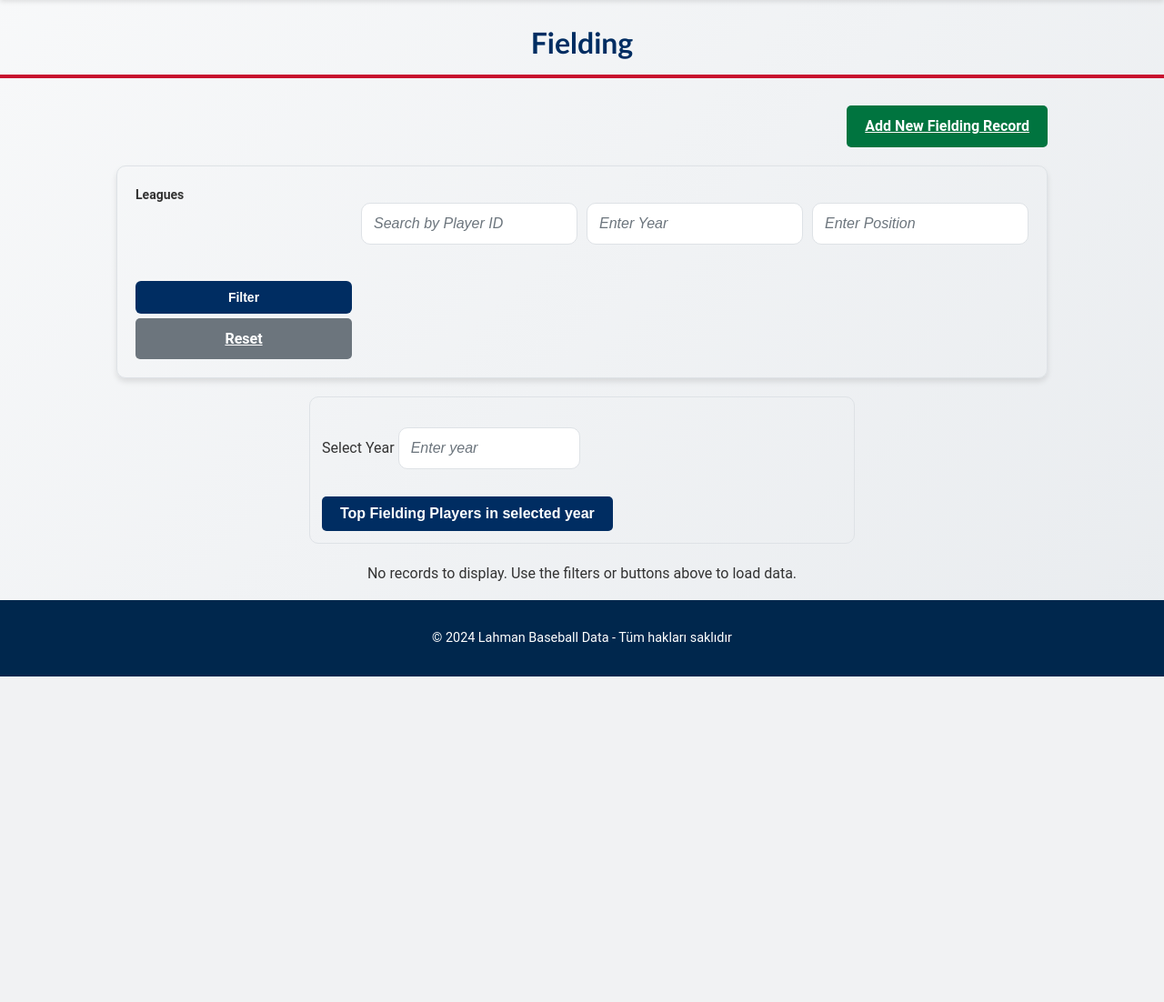
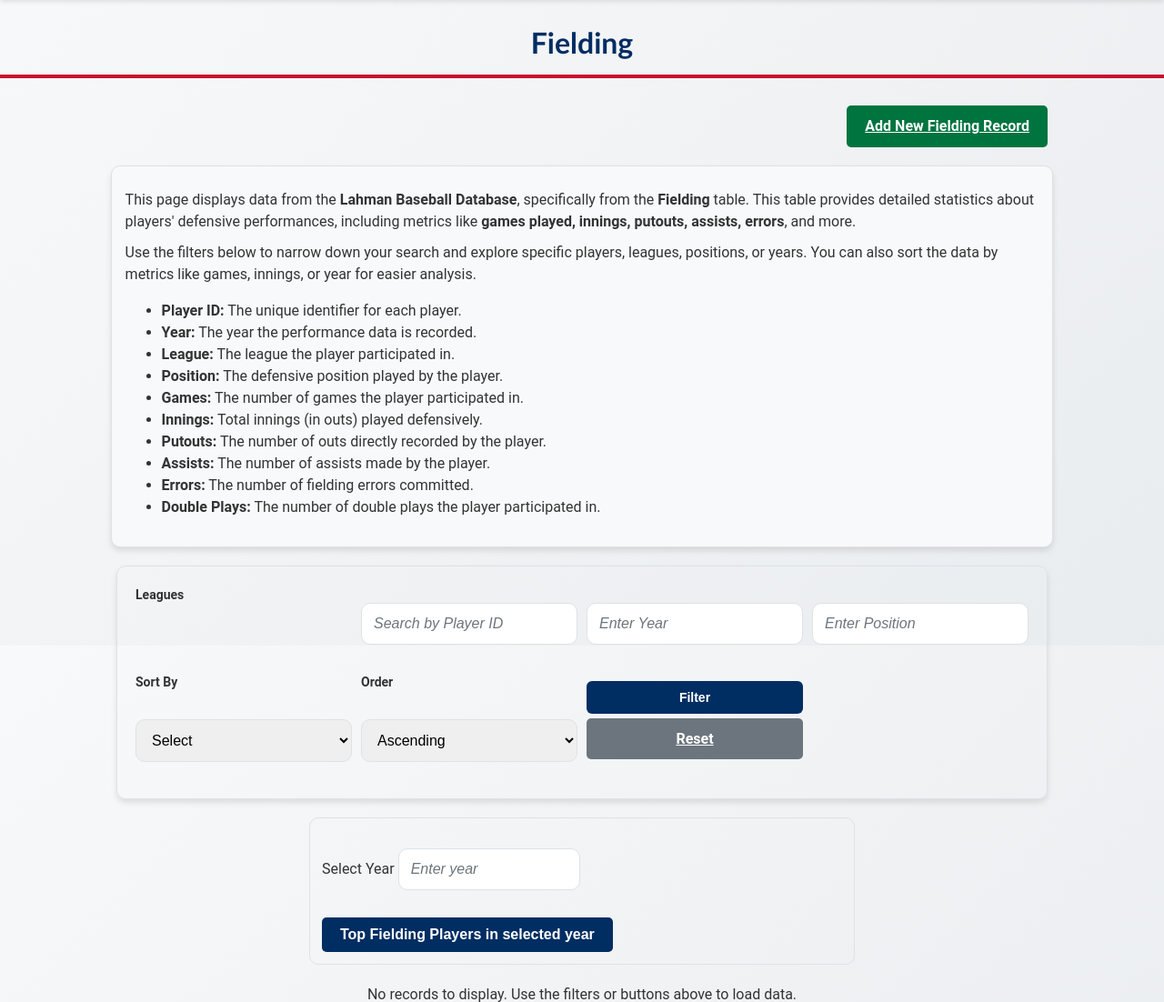
Before and after one commit to CommitCrewDB/CommitCrew, a Flask app: page /fielding in a window 1280 px wide. Shown: the part 90-1192 px from the top of the page at 91% size. Before the commit the page ends 834 px from the top, so only its background shows below. Run offline with Flask 3, Linux system fonts and the light colour scheme; data that the repository does not hold is empty.

Commit message:
Add sorting and filtering enhancements to Fielding table

```diff
--- a/app/templates/fielding.html
+++ b/app/templates/fielding.html
@@ -3,6 +3,7 @@
 Fielding
 {% endblock %}
 {% block content %}
+<link rel="stylesheet" href="https://cdnjs.cloudflare.com/ajax/libs/font-awesome/5.15.4/css/all.min.css">
 <link rel="stylesheet" href="{{ url_for('static', filename='fielding.css') }}">
 <script src="{{ url_for('static', filename='js/app.js') }}"></script>
 
@@ -11,6 +12,32 @@ Fielding
 <div class="text-right my-3">
     <a href="{{ url_for('add_fielding_page') }}" class="btn btn-success">Add New Fielding Record</a>
 </div>
+
+<div class="info-container">
+    <p>
+        This page displays data from the <strong>Lahman Baseball Database</strong>, specifically from the
+        <strong>Fielding</strong> table. This table provides detailed statistics about players' defensive
+        performances, including metrics like <strong>games played, innings, putouts, assists, errors</strong>,
+        and more.
+    </p>
+    <p>
+        Use the filters below to narrow down your search and explore specific players, leagues, positions, or years.
+        You can also sort the data by metrics like games, innings, or year for easier analysis.
+    </p>
+    <ul>
+        <li><strong>Player ID:</strong> The unique identifier for each player.</li>
+        <li><strong>Year:</strong> The year the performance data is recorded.</li>
+        <li><strong>League:</strong> The league the player participated in.</li>
+        <li><strong>Position:</strong> The defensive position played by the player.</li>
+        <li><strong>Games:</strong> The number of games the player participated in.</li>
+        <li><strong>Innings:</strong> Total innings (in outs) played defensively.</li>
+        <li><strong>Putouts:</strong> The number of outs directly recorded by the player.</li>
+        <li><strong>Assists:</strong> The number of assists made by the player.</li>
+        <li><strong>Errors:</strong> The number of fielding errors committed.</li>
+        <li><strong>Double Plays:</strong> The number of double plays the player participated in.</li>
+    </ul>
+</div>
+
 
 <!-- Search and Filter Form -->
 <form method="get" action="{{ url_for('fielding_page') }}" class="search-form filter-form">
@@ -66,6 +93,24 @@ Fielding
                 value="{{ request.args.get('position', '') }}"
             />
         </div>
+        <div class="form-group">
+            <label for="sort_by">Sort By</label>
+            <select name="sort_by" id="sort_by" class="form-control">
+                <option value="">Select</option>
+                <option value="games" {% if request.args.get('sort_by') == 'games' %}selected{% endif %}>Games</option>
+                <option value="innings" {% if request.args.get('sort_by') == 'innings' %}selected{% endif %}>Innings</option>
+                <option value="year" {% if request.args.get('sort_by') == 'year' %}selected{% endif %}>Year</option>
+            </select>
+        </div>
+
+        <div class="form-group">
+            <label for="sort_order">Order</label>
+            <select name="sort_order" id="sort_order" class="form-control">
+                <option value="asc" {% if request.args.get('sort_order') == 'asc' %}selected{% endif %}>Ascending</option>
+                <option value="desc" {% if request.args.get('sort_order') == 'desc' %}selected{% endif %}>Descending</option>
+            </select>
+        </div>
+
         <!-- Submit and Reset Buttons -->
         <div class="form-group">
             <button type="submit" class="btn btn-primary">Filter</button>
@@ -121,12 +166,17 @@ Fielding
                         <td>{{ record.CS }}</td>
                         <td>{{ record.ZR }}</td>
                         <td>
-                            <!-- Update Button -->
-                            <a href="{{ url_for('update_fielding_page', record_id=record.ID) }}" class="btn btn-warning btn-sm">
-                                <i class="fas fa-edit"></i> Update
-                            </a>
-                            <form method="POST" action="{{ url_for('delete_fielding_record', record_id=record.ID) }}" style="display:inline;">
-                                <button type="submit" class="btn btn-danger btn-sm"><i class="fas fa-trash"></i> Delete</button>
+                            <form action="{{ url_for('update_fielding_page', record_id=record.ID) }}" method="get" style="display:inline; border: none; margin: 0; padding: 0;">
+                                <button type="submit" class="btn btn-dark btn-sm" style="margin-right: 5px;">
+                                    <i class="fas fa-edit"></i> Update
+                                </button>
+                            </form>
+
+                            <!-- Delete Button -->
+                            <form method="POST" action="{{ url_for('delete_fielding_record', record_id=record.ID) }}" style="display:inline; border: none; margin: 0; padding: 0;">
+                                <button type="submit" class="btn btn-danger btn-sm">
+                                    <i class="fas fa-trash-alt"></i> Delete
+                                </button>
                             </form>
                         </td>
                     </tr>
--- a/app/views.py
+++ b/app/views.py
@@ -120,6 +120,7 @@ def fielding_page():
     league = request.args.getlist("league")
     year = request.args.get("year", "")
     position = request.args.get("position", "")
+    sort_by = request.args.get("sort_by", "")
     action = request.args.get("action", "")
 
     leagues = Teams.get_all_leagues()
@@ -128,12 +129,14 @@ def fielding_page():
 
     if action == "view_top_players":
         top_fielding_players = Fielding.get_top_fielding_players(year)
-    elif player_id or league or year or position:
+    elif player_id or league or year or position or sort_by:
         fielding_records = Fielding.filter_fielding(
             leagues=league,
             player_id=player_id,
             year=year,
-            position=position
+            position=position,
+            sort_by=sort_by,
+            sort_order=sort_order
         )
 
     return render_template(
```
Also changed, not shown: app/models/fielding.py (+9 -1 lines).
